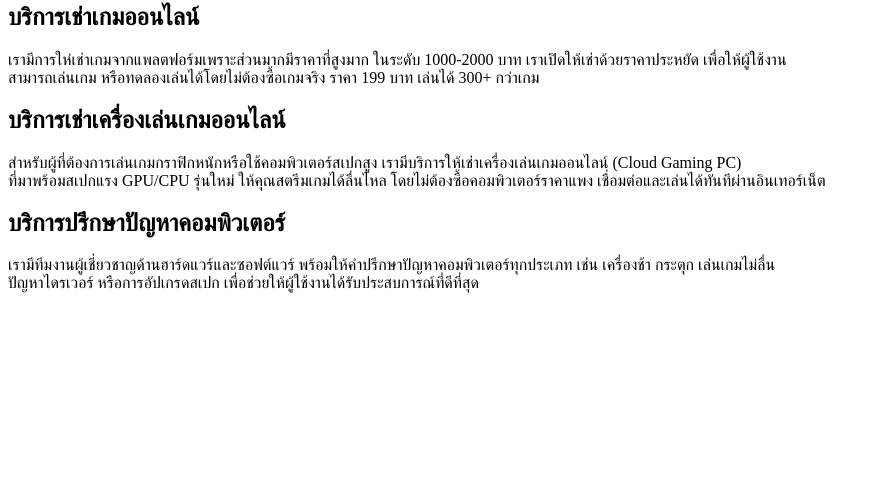
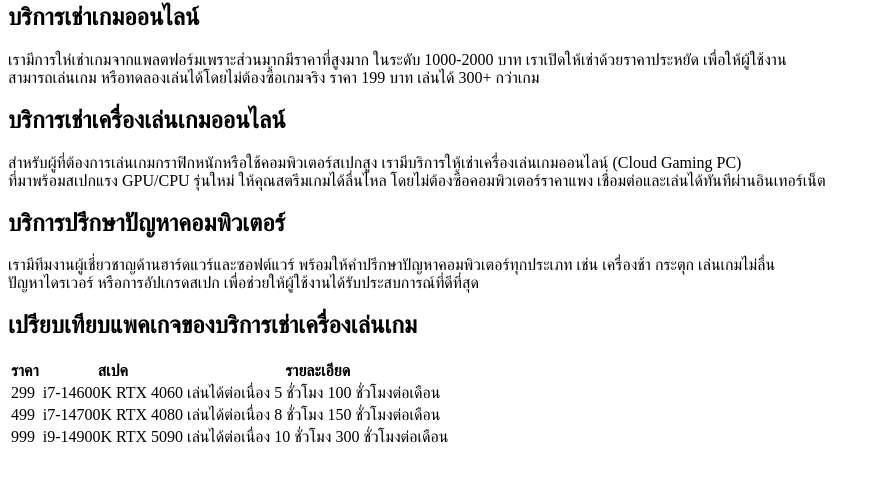
Before and after one commit to Pratchaya-Leelanuwat/my-business-web, a plain HTML site: page services.html in a window 1280 px wide. Shown: the part 76-558 px from the top of the page, without its empty margins (0-880 px from the left). Drawn offline with Linux system fonts and the light colour scheme.

Commit message:
feat: add compare package

```diff
--- a/services.html
+++ b/services.html
@@ -6,9 +6,6 @@
     <title>Services</title>
 </head>
 <body>
-    <!--        <h2>--บริการเช่าเกมออนไลน์--</h2>
-                <h2>--บริการเช่าเครื่องเล่นเกมออนไลน์--</h2>
-                <h2>--บริการปรึกษาปัญหาคอมพิวเตอร์--</h2> -->
     <main>
         <h1>รายการบริการของบริษัทเรา</h1>
         <section class="service-1">
@@ -32,6 +29,29 @@
         ปัญหาไดรเวอร์ หรือการอัปเกรดสเปก เพื่อช่วยให้ผู้ใช้งานได้รับประสบการณ์ที่ดีที่สุด
             </p>
         </section>
+        <table>
+            <h2>เปรียบเทียบแพคเกจของบริการเช่าเครื่องเล่นเกม</h2>
+            <tr>
+               <th>ราคา</th>
+                <th>สเปค</th>
+                <th>รายละเอียด</th>
+            </tr>
+            <tr>
+                <td>299</td>
+                <td>i7-14600K RTX 4060</td>
+                <td>เล่นได้ต่อเนื่อง 5 ชั่วโมง 100 ชั่วโมงต่อเดือน</td>
+            </tr>
+            <tr>
+                <td>499</td>
+                <td>i7-14700K RTX 4080</td>
+                <td>เล่นได้ต่อเนื่อง 8 ชั่วโมง 150 ชั่วโมงต่อเดือน</td>
+            </tr>
+            <tr>
+                <td>999</td>
+                <td>i9-14900K RTX 5090</td>
+                <td>เล่นได้ต่อเนื่อง 10 ชั่วโมง 300 ชั่วโมงต่อเดือน</td>
+            </tr>
+        </table>
     </main>
 </body>
 </html>
```
